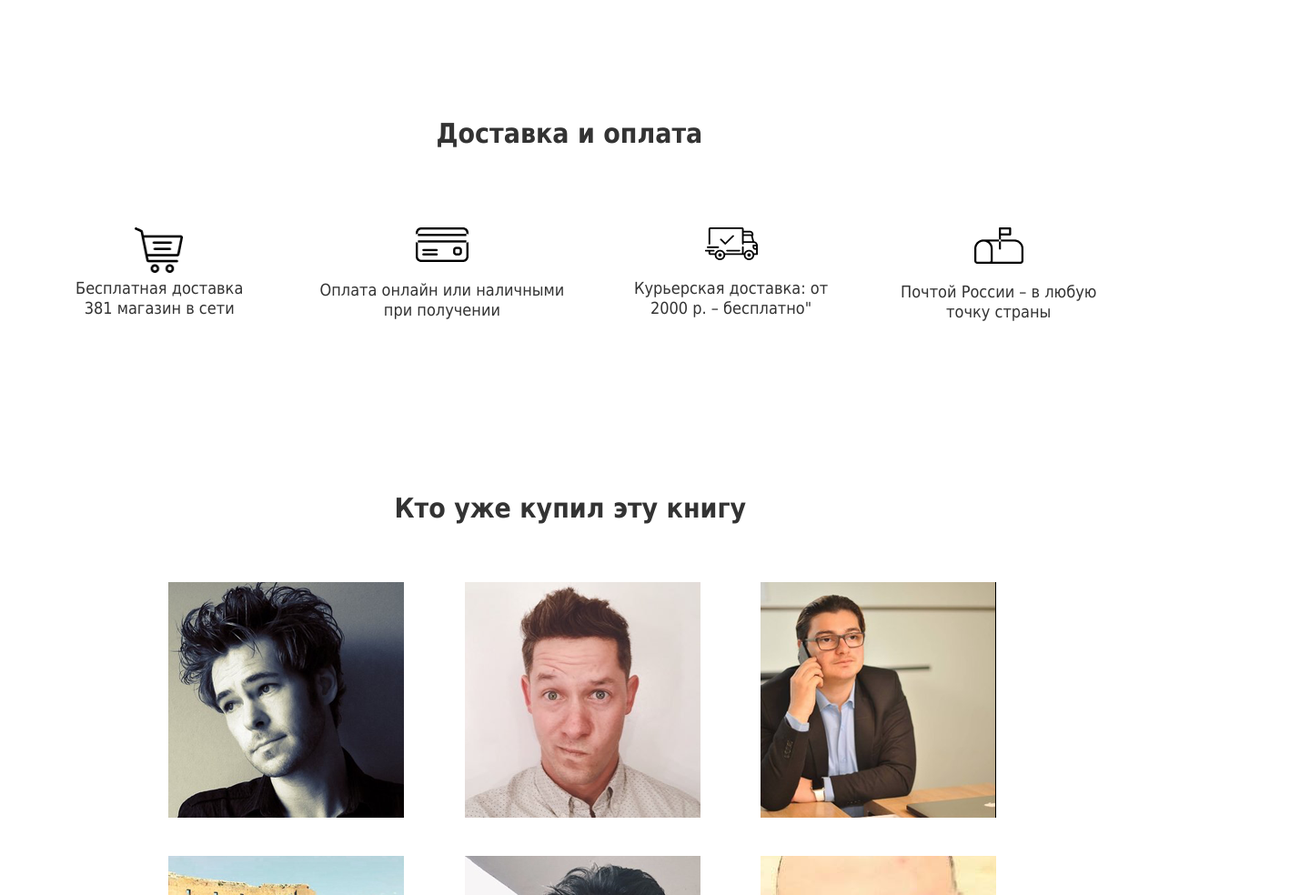
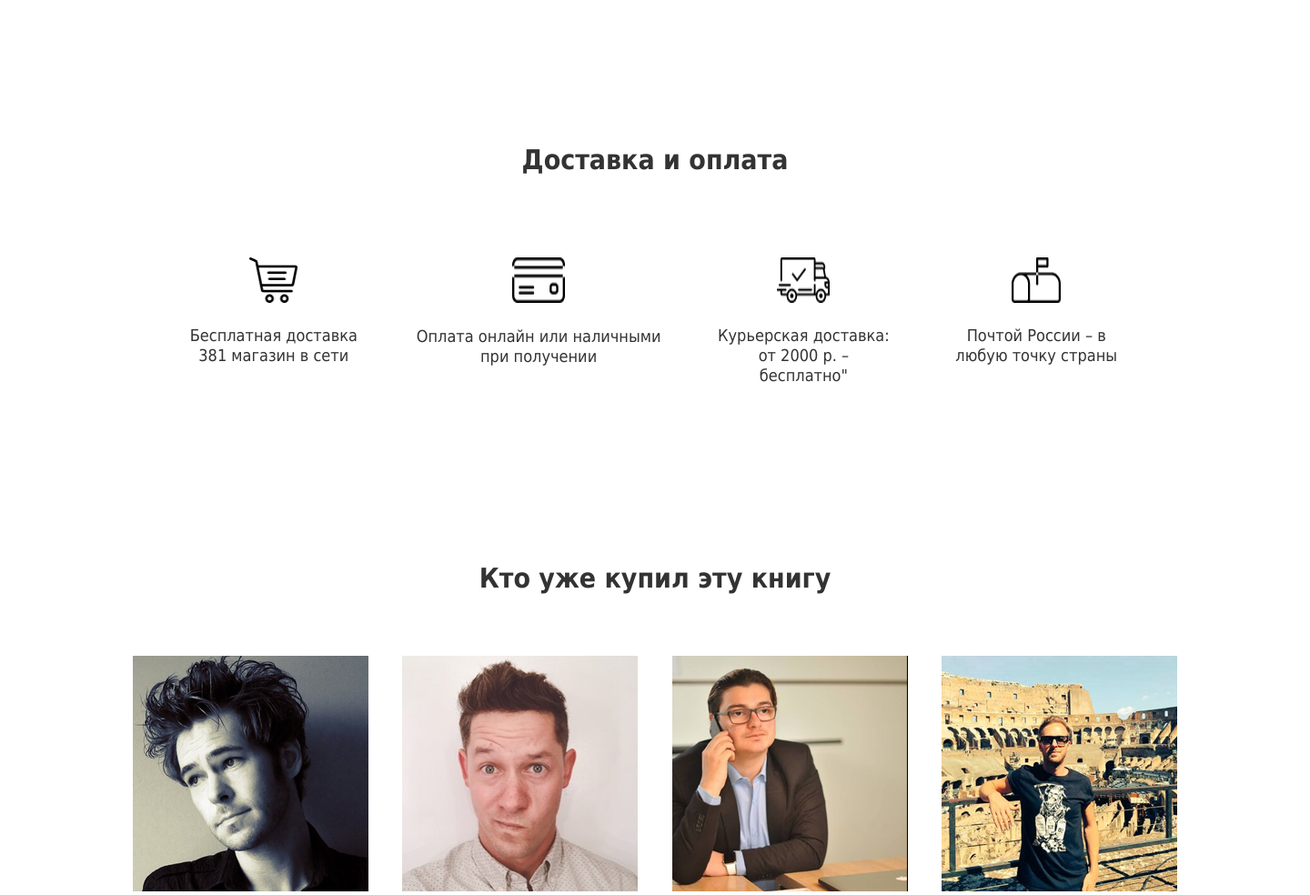
Before and after one commit to hardar01/makets, a plain HTML site: page book_card/index.html in a window 1280 px wide. Shown: the part 760-1744 px from the top of the page at 91% size, 1440 px wide, since content can reach past the window. Drawn offline with Linux system fonts and the light colour scheme.

Commit message:
Ошибки исправлены

```diff
--- a/book_card/index.html
+++ b/book_card/index.html
@@ -25,7 +25,7 @@
         </div>
     <!--Оплата и доставка-->
         <div class="container-2">
-            <div class="header-delivery"> Доставка и оплата </div>
+            <h2 class="header-delivery"> Доставка и оплата </h2>
             <div class="blocks">
                 <div class="basket">
                     <img src="/images/basket.png" class="image1">
@@ -48,7 +48,7 @@
         </div>
     <!--Отзывы-->
         <div class="container-3">
-            <div class="header-review"> Кто уже купил эту книгу </div>
+            <h2 class="header-review"> Кто уже купил эту книгу </h2>
             <div class="photo">
                 <img src="/images/account1.png" class="ph one">
                 <img src="/images/account2.png" class="ph two">
--- a/book_card/style.css
+++ b/book_card/style.css
@@ -1,6 +1,6 @@
 body{
     padding: 0;
-    margin: 0;
+    margin: 0 auto;
     border: 0;
     font-family: 'Tahoma';
     background-color: #FFFF;
@@ -11,9 +11,11 @@ body{
     margin-right: 125px;
 }
 .container-1{
+    width: 1440;
     display: flex;
+    justify-content: center;
     margin-top: 70px;
-    margin-left: 73px;
+    /* margin-left: 73px; */
     margin-bottom: 193px;
 }
 .header{
@@ -83,36 +85,37 @@ body{
     color: #F05A22;
 }
 .container-2{
+    display: flex;
+    justify-content: center;
+    flex-wrap: wrap;
+    width: 1440;
     margin-bottom: 190px;
 }
 .header-delivery{
-    position: relative;
-    left: 50%;
-    transform: translateX(-50%);
-    width: 321px;
-    height: 27px;
+    text-align: center;
     font-weight: 700;
     font-size: 30px;
-    line-height: 27px;
     color: #333333;
     margin-bottom: 90px;
 }
 .blocks{
+    width: 1150px;
+    height: 120px;
     display: flex;
     justify-content: space-evenly;
 }
 .basket{
     display: flex;
     flex-direction: column;
+    justify-content: space-between;
 }
 .image1{
     width: 54px;
     height: 50px;
     align-self: center;
-    margin-bottom: 6px;
 }
 .textbasket{
-    width: 210px;
+    width: 200px;
     height: 45px;
     font-weight: 400;
     font-size: 18px;
@@ -123,12 +126,12 @@ body{
 .creditcard{
     display: flex;
     flex-direction: column;
+    justify-content: space-between;
 }
 .image2{
     width: 58px;
-    height: 38px;
+    height: 50px;
     align-self: center;
-    margin-bottom: 20px;
 }
 .textcard{
     width: 271px;
@@ -142,15 +145,15 @@ body{
 .truck{
     display: flex;
     flex-direction: column;
+    justify-content: space-between;
 }
 .image3{
     width: 58px;
-    height: 36px;
+    height: 50px;
     align-self: center;
-    margin-bottom: 20px;
 }
 .texttruck{
-    width: 224px;
+    width: 200px;
     height: 45px;
     font-weight: 400;
     font-size: 18px;
@@ -161,15 +164,15 @@ body{
 .mail{
     display: flex;
     flex-direction: column;
+    justify-content: space-between;
 }
 .image4{
     width: 54px;
-    height: 40px;
+    height: 50px;
     align-self: center;
-    margin-bottom: 20px;
 }
 .textmail{
-    width: 224px;
+    width: 200px;
     height: 45px;
     font-weight: 400;
     font-size: 18px;
@@ -178,18 +181,14 @@ body{
     color: #333333;
 }
 .header-review{
-    position: relative;
-    left: 50%;
-    transform: translateX(-50%);
-    width: 413px;
-    height: 27px;
+    text-align: center;
     font-weight: 700;
     font-size: 30px;
-    line-height: 27px;
     color: #333333;
     margin-bottom: 67px;
 }
 .photo{
+    width: 1220;
     display: flex;
     flex-wrap: wrap;
     justify-content: space-evenly;
@@ -200,6 +199,9 @@ body{
     margin-bottom: 40px;
 }
 .container-3{
+    display: flex;
+    flex-wrap: wrap;
+    justify-content: center;
+    width: 1440;
     margin-bottom: 111px;
-    padding: 0px 120px;
 }
```
